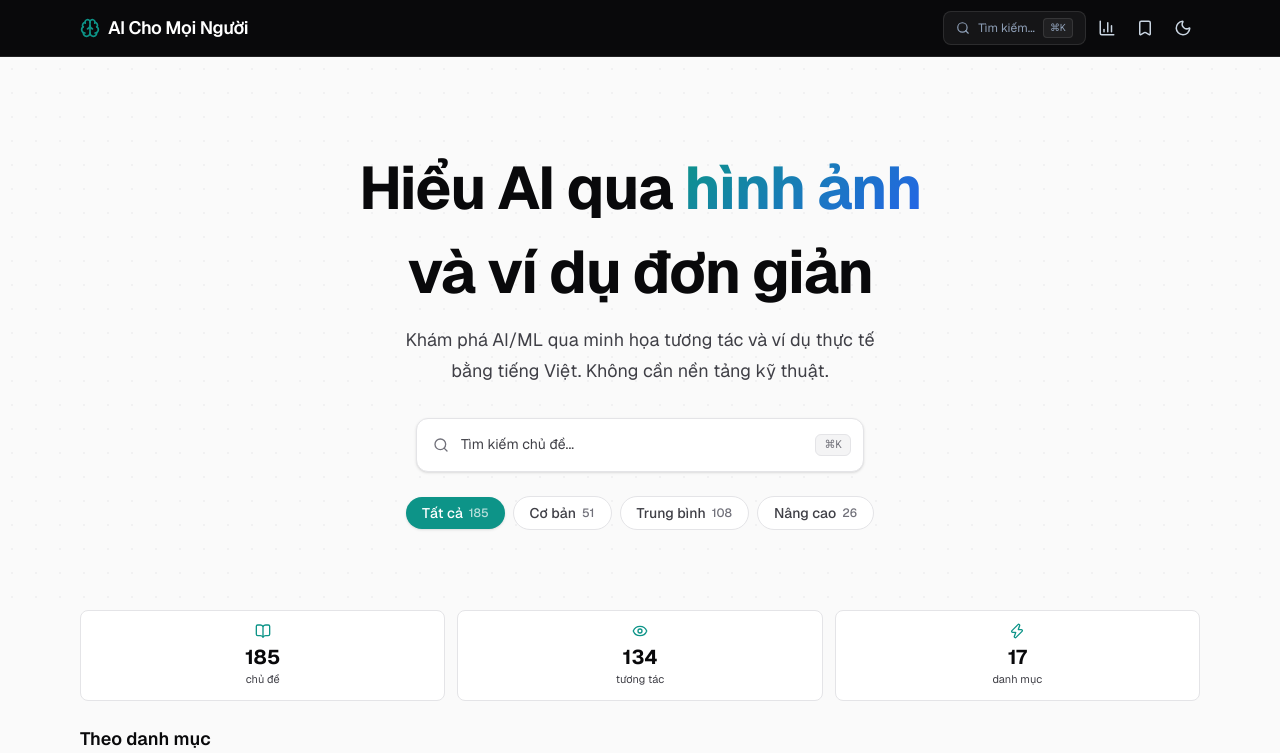
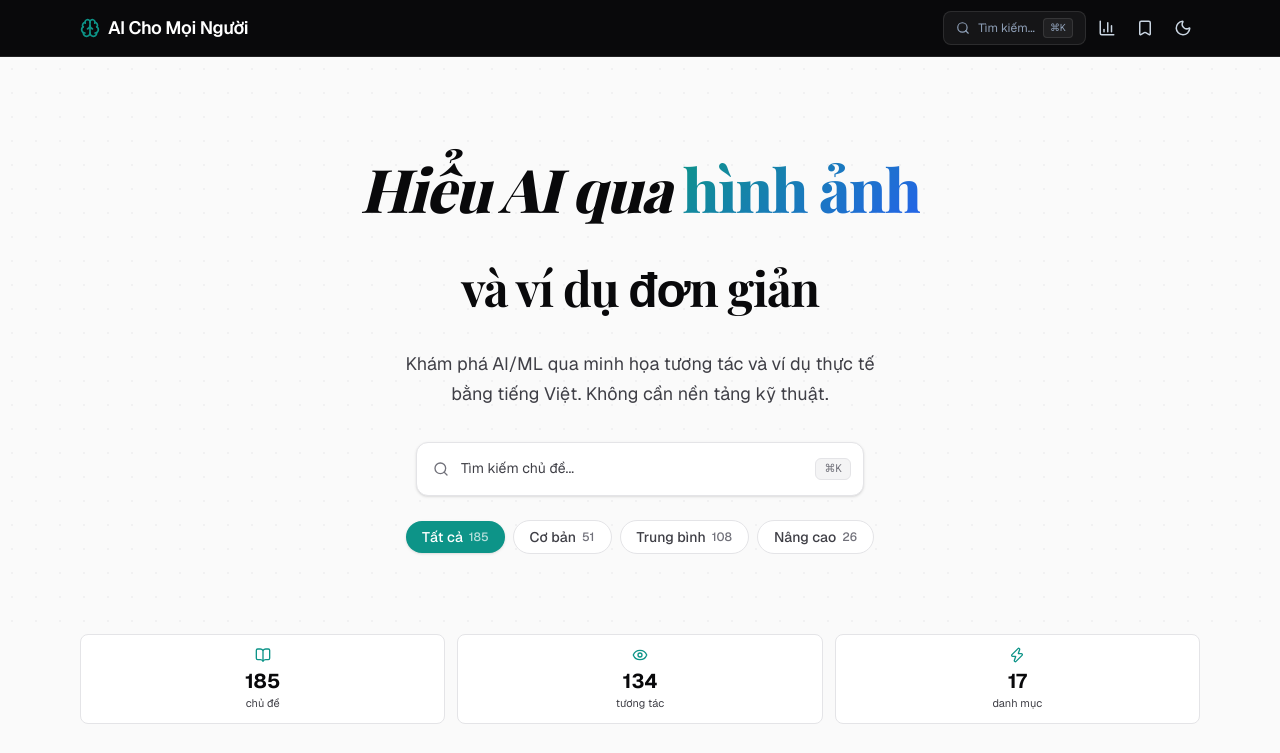
Before and after one commit to Dondo0936/vietnamese-ai-for-beginner, a Next.js app: page / in a window 1280 px wide. Shown: the top 753 px of the page. Built offline with nearby package versions, Linux system fonts and the light colour scheme; no server answers.

Commit message:
feat: add Playfair Display editorial serif font for hero heading

```diff
--- a/src/app/globals.css
+++ b/src/app/globals.css
@@ -65,6 +65,7 @@
   --color-ring: var(--ring);
   --font-sans: var(--font-geist-sans);
   --font-mono: var(--font-geist-mono);
+  --font-editorial: var(--font-editorial);
 }
 
 body {
--- a/src/app/layout.tsx
+++ b/src/app/layout.tsx
@@ -1,5 +1,5 @@
 import type { Metadata } from "next";
-import { Geist, Geist_Mono } from "next/font/google";
+import { Geist, Geist_Mono, Playfair_Display } from "next/font/google";
 import { ThemeProvider } from "@/lib/theme";
 import "./globals.css";
 
@@ -11,6 +11,12 @@ const geistSans = Geist({
 const geistMono = Geist_Mono({
   variable: "--font-geist-mono",
   subsets: ["latin"],
+});
+
+const playfair = Playfair_Display({
+  variable: "--font-editorial",
+  subsets: ["latin", "latin-ext", "vietnamese"],
+  weight: ["700", "800", "900"],
 });
 
 export const metadata: Metadata = {
@@ -27,12 +33,11 @@ export default function RootLayout({
   return (
     <html
       lang="vi"
-      className={`${geistSans.variable} ${geistMono.variable} h-full antialiased`}
+      className={`${geistSans.variable} ${geistMono.variable} ${playfair.variable} h-full antialiased`}
       suppressHydrationWarning
       data-scroll-behavior="smooth"
     >
       <head>
-        {/* Prevent flash of wrong theme */}
         <script
           dangerouslySetInnerHTML={{
             __html: `(function(){try{var t=localStorage.getItem('theme');if(t==='dark'||(!t&&window.matchMedia('(prefers-color-scheme:dark)').matches)){document.documentElement.classList.add('dark')}}catch(e){}})()`,
--- a/src/components/home/HeroSearch.tsx
+++ b/src/components/home/HeroSearch.tsx
@@ -26,12 +26,15 @@ export default function HeroSearch({
       <div className="absolute inset-0 dot-grid opacity-40 pointer-events-none" />
 
       <div className="relative">
-        {/* Editorial heading */}
-        <h1 className="text-4xl sm:text-5xl lg:text-6xl font-bold tracking-tight text-foreground leading-[1.1]">
-          Hiểu AI qua{" "}
-          <span className="gradient-text">hình ảnh</span>
-          <br />
-          và ví dụ đơn giản
+        {/* Editorial serif heading */}
+        <h1 className="text-foreground leading-[1.1]" style={{ fontFamily: "var(--font-editorial), Georgia, serif" }}>
+          <span className="block text-4xl sm:text-5xl lg:text-6xl font-extrabold italic tracking-tight">
+            Hiểu AI qua{" "}
+            <span className="gradient-text not-italic">hình ảnh</span>
+          </span>
+          <span className="block text-3xl sm:text-4xl lg:text-5xl font-bold mt-2 tracking-tight">
+            và ví dụ đơn giản
+          </span>
         </h1>
 
         <p className="mt-5 text-base sm:text-lg text-muted max-w-lg mx-auto leading-relaxed">
```
